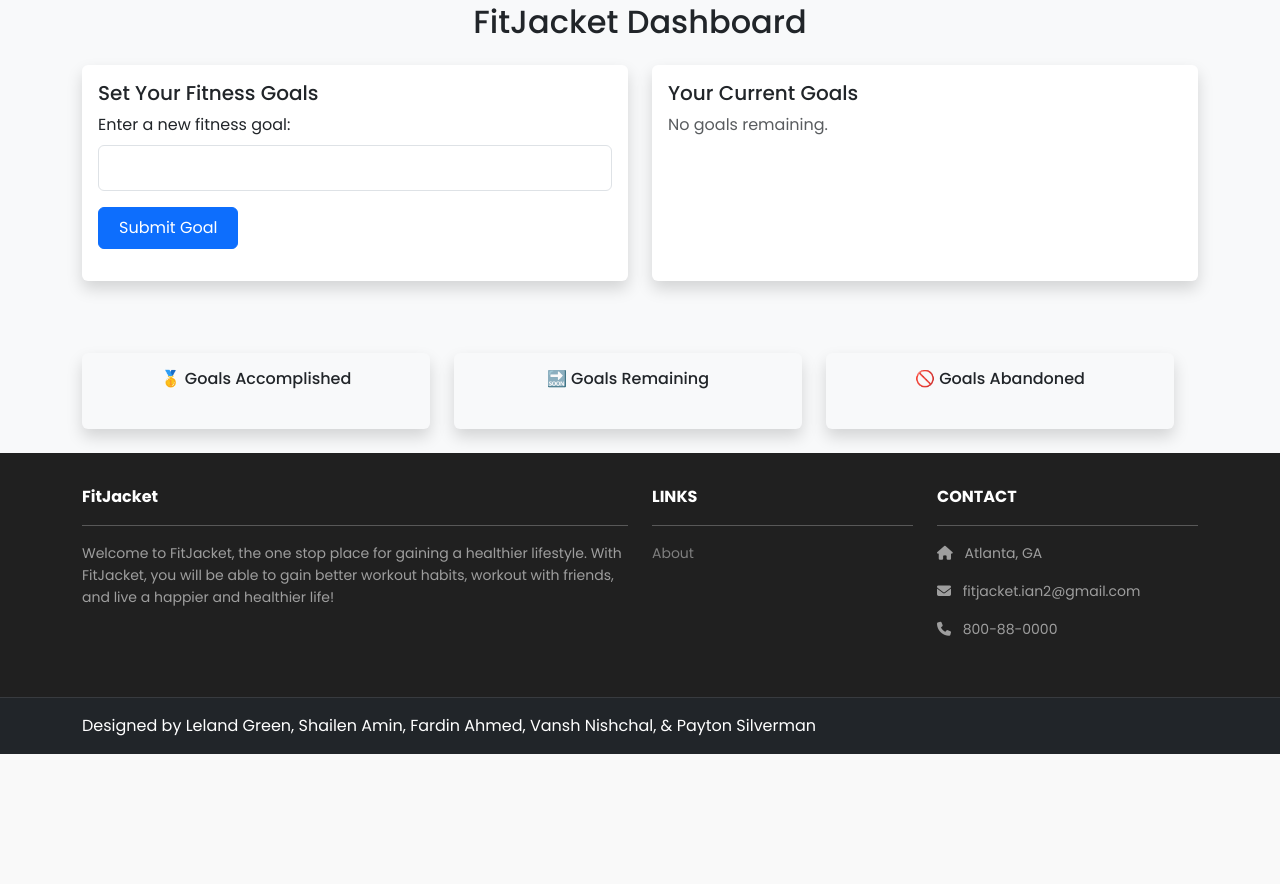
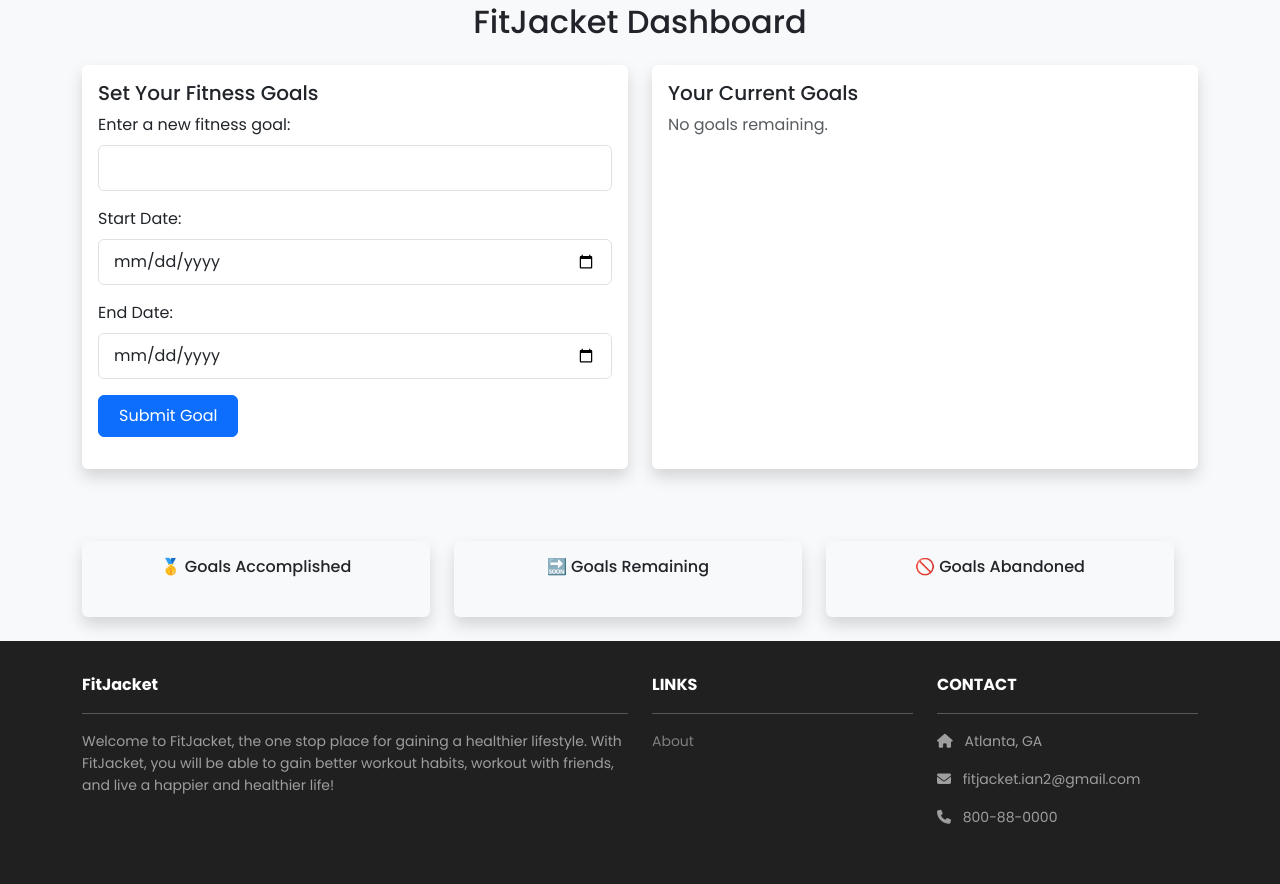
Before and after one commit to shailenamin/FitJacket, a Django app: template dashboard/templates/dashboard/goals.html in a window 1280 px wide. Shown: the part 175-1059 px from the top of the page. Before the commit the page ends 929 px from the top, so only its background shows below. Run offline with Django 3.2, Linux system fonts and the light colour scheme; the template is opened without the code that fills it: values that come from a table or form of the project are taken from there, others are empty; some libraries are stand-ins or nearby versions.

Commit message:
Added start and end dates options for goals

```diff
--- a/dashboard/models.py
+++ b/dashboard/models.py
@@ -1,10 +1,13 @@
 from django.db import models
 from django.contrib.auth.models import User
+from django.utils import timezone
 
 
 class Goal(models.Model):
     text = models.CharField(max_length=255)
     created_at = models.DateTimeField(auto_now_add=True)
+    start_date = models.DateTimeField(null=True, blank=True, default=timezone.now)
+    end_date = models.DateTimeField(null=True, blank=True, default=timezone.now)
     user = models.ForeignKey(User, on_delete=models.CASCADE, null=True)
     completed = models.BooleanField(default=False)
     abandoned = models.BooleanField(default=False)
--- a/dashboard/templates/dashboard/goals.html
+++ b/dashboard/templates/dashboard/goals.html
@@ -21,6 +21,15 @@
               <label for="inputText" class="form-label">Enter a new fitness goal:</label>
               <input type="text" class="form-control" id="inputText" name="user_input_field" required>
             </div>
+              <div class="mb-3">
+                <label for="startDate" class="form-label">Start Date:</label>
+                <input type="date" class="form-control" id="startDate" name="start_date" required>
+              </div>
+
+              <div class="mb-3">
+                <label for="endDate" class="form-label">End Date:</label>
+                <input type="date" class="form-control" id="endDate" name="end_date" required>
+              </div>
             <button type="submit" name="submit_goal" class="btn btn-primary">Submit Goal</button>
           </form>
 
@@ -46,6 +55,12 @@
               {% for goal in user_inputs %}
               <li class="list-group-item">
                 {{ goal.text }}
+                <div class="mt-2 text-muted">
+                  <small>
+                    <strong>Start Date:</strong> {{ goal.start_date|date:"m/d/Y" }} <br>
+                    <strong>End Date:</strong> {{ goal.end_date|date:"m/d/Y" }}
+                  </small>
+                </div>
                 <div class="mt-2 d-flex gap-2">
                   <form method="POST">
                     {% csrf_token %}
```
Also changed, not shown: dashboard/templates/dashboard/goal-history.html (+16 -2 lines), dashboard/views.py (+12 -3 lines), dashboard/migrations/0005_goal_end_date_goal_start_date.py (added), db.sqlite3.
